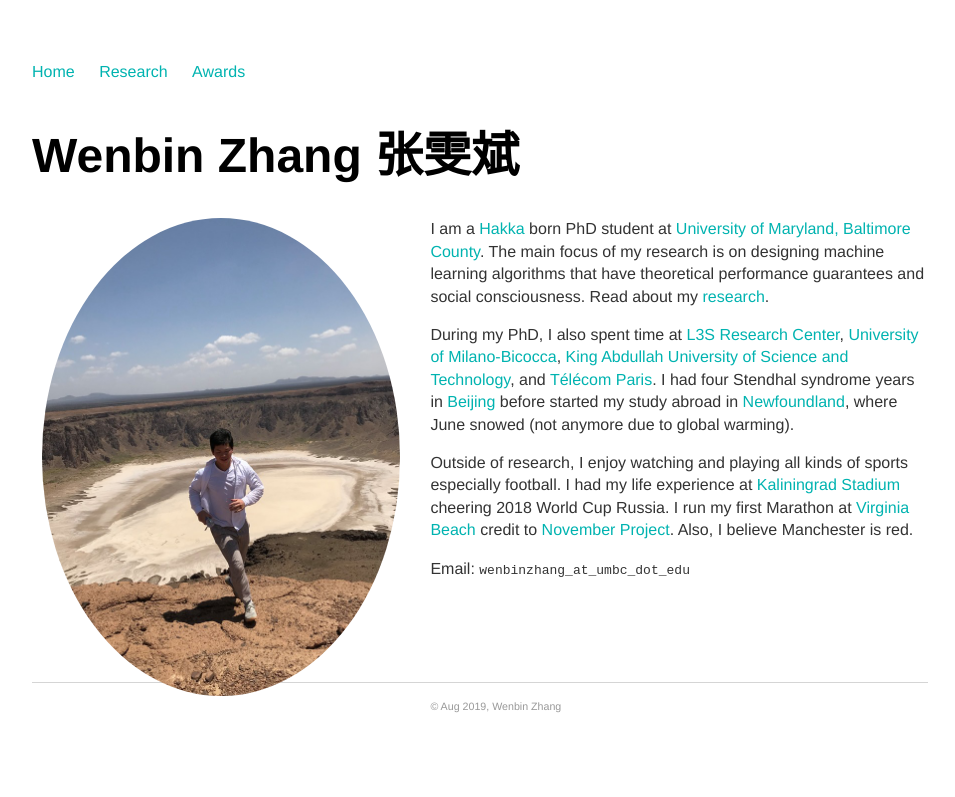
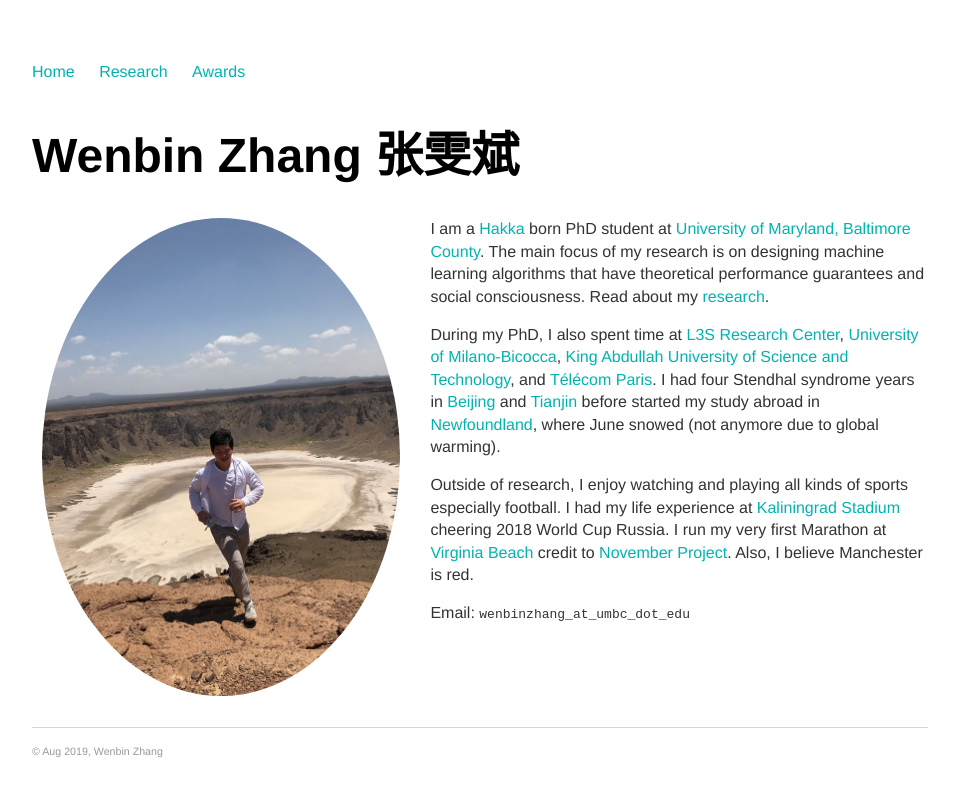
Before and after one commit to vanbanTruong/vanbanTruong.github.io, a Jekyll site: the page built from index.md, in a window 1280 px wide. Shown: the top 797 px of the page, without its empty margins (160-1115 px from the left). Built offline with Jekyll 4.4.1, drawn with Linux system fonts in a browser that asks for light colours.

Commit message:
Update index.md

```diff
--- a/index.md
+++ b/index.md
@@ -10,8 +10,8 @@ title: Wenbin Zhang | 张雯斌
 
 I am a [Hakka](https://en.wikipedia.org/wiki/Hakka_people) born PhD student at [University of Maryland, Baltimore County](https://www.umbc.edu/). The main focus of my research is on designing machine learning algorithms that have theoretical performance guarantees and social consciousness. Read about my [research](/projects).
 
-During my PhD, I also spent time at [L3S Research Center](https://www.l3s.de/de), [University of Milano-Bicocca](https://www.unimib.it/), [King Abdullah University of Science and Technology](https://www.kaust.edu.sa/en), and [Télécom Paris](https://dig.telecom-paristech.fr/blog/). I had four Stendhal syndrome years in [Beijing](https://en.wikipedia.org/wiki/Beijing) before started my study abroad in [Newfoundland](https://en.wikipedia.org/wiki/Newfoundland_(island)), where June snowed (not anymore due to global warming).
+During my PhD, I also spent time at [L3S Research Center](https://www.l3s.de/de), [University of Milano-Bicocca](https://www.unimib.it/), [King Abdullah University of Science and Technology](https://www.kaust.edu.sa/en), and [Télécom Paris](https://dig.telecom-paristech.fr/blog/). I had four Stendhal syndrome years in [Beijing](https://www.google.com/maps/@39.9553424,116.3162938,17z?hl=en&authuser=0) and [Tianjin](https://www.google.com/maps/@39.1099492,117.2091143,18z?hl=en&authuser=0) before started my study abroad in [Newfoundland](https://www.google.com/maps/@47.5730776,-52.7360975,16z?hl=en&authuser=0), where June snowed (not anymore due to global warming).
 
-Outside of research, I enjoy watching and playing all kinds of sports especially football. I had my life experience at [Kaliningrad Stadium](https://en.wikipedia.org/wiki/Kaliningrad_Stadium) cheering 2018 World Cup Russia. I run my first Marathon at [Virginia Beach](https://www.shamrockmarathon.com/) credit to [November Project](https://november-project.com/baltimore-md/). Also, I believe Manchester is red.
+Outside of research, I enjoy watching and playing all kinds of sports especially football. I had my life experience at [Kaliningrad Stadium](https://en.wikipedia.org/wiki/Kaliningrad_Stadium) cheering 2018 World Cup Russia. I run my very first Marathon at [Virginia Beach](https://www.shamrockmarathon.com/) credit to [November Project](https://november-project.com/baltimore-md/). Also, I believe Manchester is red.
 
 Email: `wenbinzhang_at_umbc_dot_edu`
```
